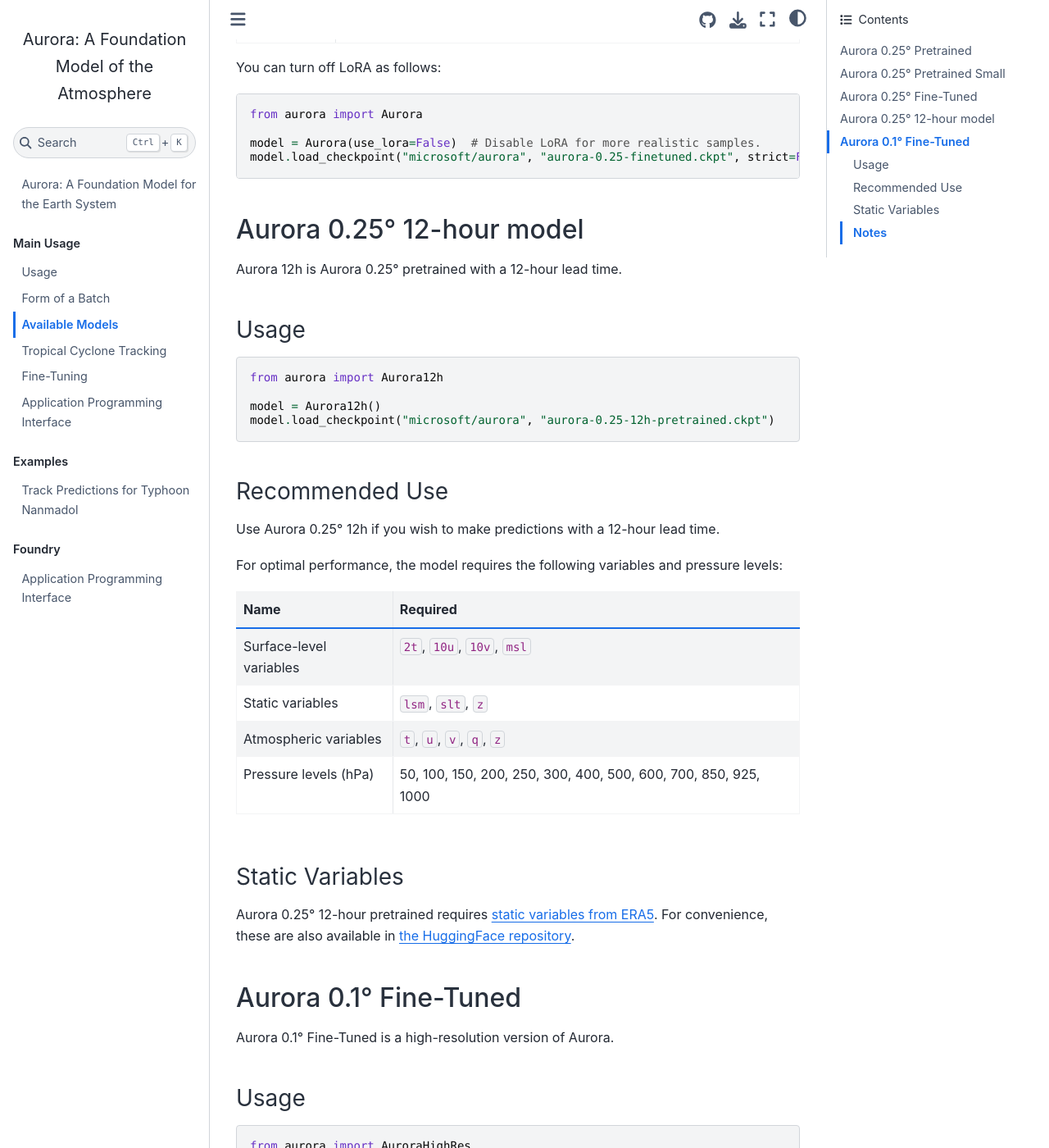
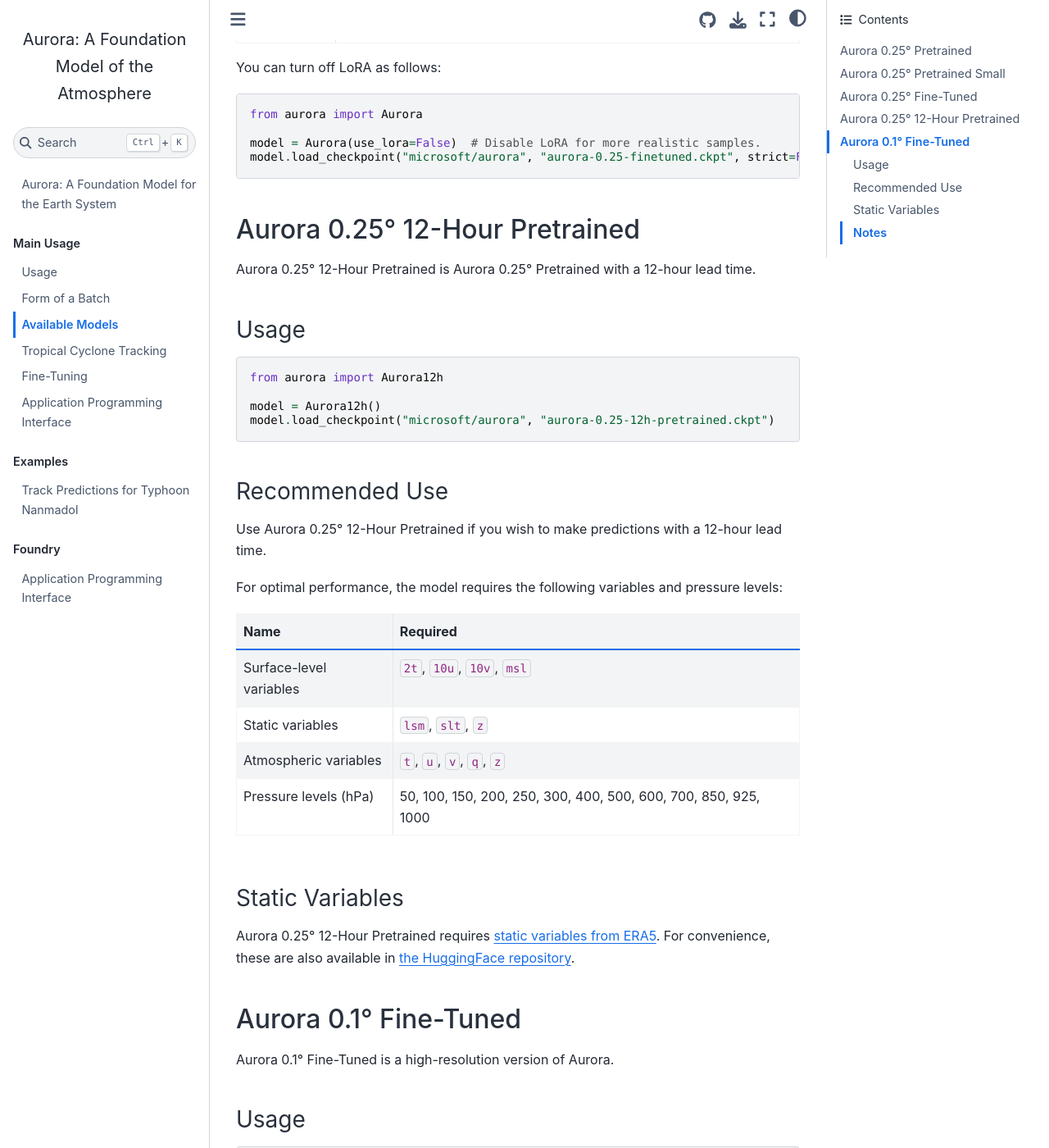
Before and after one commit to microsoft/aurora, a Jupyter Book: the page built from docs/models.md, in a window 1280 px wide and 1400 px high, scrolled down 3046 px. Shown: the whole window at 82% size. Built offline with Jupyter Book 1.0.4 settings and Sphinx 7.4.7 and the Sphinx Book theme 1.1.4, drawn with Linux system fonts in a browser that asks for light colours; pages that are not in the unit, such as notebooks, are missing from menus.

Commit message:
update models.md for style

````diff
--- a/docs/models.md
+++ b/docs/models.md
@@ -120,9 +120,9 @@
 model.load_checkpoint("microsoft/aurora", "aurora-0.25-finetuned.ckpt", strict=False)
 ```
 
-## Aurora 0.25° 12-hour model
+## Aurora 0.25° 12-Hour Pretrained
 
-Aurora 12h is Aurora 0.25° pretrained with a 12-hour lead time.
+Aurora 0.25° 12-Hour Pretrained is Aurora 0.25° Pretrained with a 12-hour lead time.
 
 ### Usage
 
@@ -135,7 +135,7 @@
 
 ### Recommended Use
 
-Use Aurora 0.25° 12h if you wish to make predictions with a 12-hour lead time.
+Use Aurora 0.25° 12-Hour Pretrained if you wish to make predictions with a 12-hour lead time.
 
 For optimal performance, the model requires the following variables and pressure levels:
 
@@ -149,7 +149,7 @@
 
 ### Static Variables
 
-Aurora 0.25° 12-hour pretrained requires
+Aurora 0.25° 12-Hour Pretrained requires
 [static variables from ERA5](https://cds.climate.copernicus.eu/cdsapp#!/dataset/reanalysis-era5-single-levels?tab=form).
 For convenience, these are also available in
 [the HuggingFace repository](https://huggingface.co/microsoft/aurora/blob/main/aurora-0.25-static.pickle).
````
